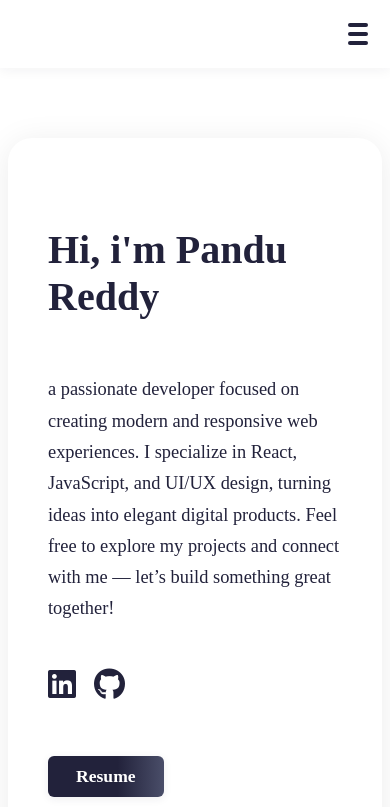
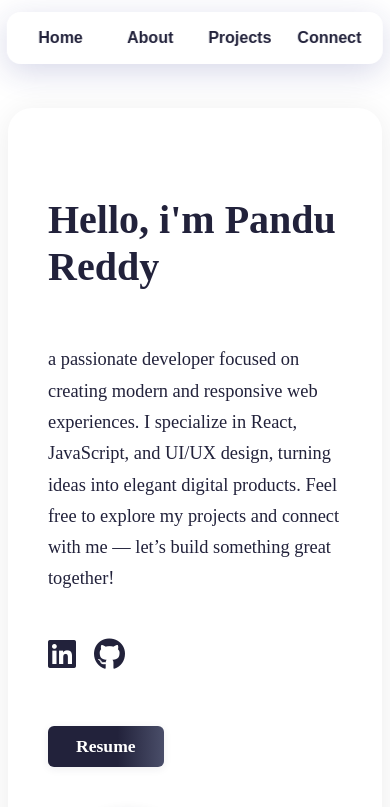
Before and after one commit to PanduReddyMannuru/Portifolio, a React (Vite) app: page / in a window 390 px wide. Shown: the top 807 px of the page. Built offline with nearby package versions, Linux system fonts and the light colour scheme.

Commit message:
modified

```diff
--- a/src/App.css
+++ b/src/App.css
@@ -30,3 +30,9 @@ footer p {
   line-height: 1.2;
   font-size: 0.95rem;
 }
+@media (max-width: 800px) {
+  body{
+     padding-top: 60px;
+  }
+
+}
--- a/src/App.jsx
+++ b/src/App.jsx
@@ -5,6 +5,7 @@ import Home from './components/Home.jsx'
 import Projects from './components/Projects.jsx'
 import { SpeedInsights } from "@vercel/speed-insights/react"
 import About from './components/About.jsx'
+import Contact from './components/Contact.jsx'
 
 const App = () => {
   const [activeSection, setActiveSection] = useState('home')
@@ -15,6 +16,7 @@ const App = () => {
       {activeSection === 'home' && <Home />}
       {activeSection === 'about' && <About />}
       {activeSection === 'projects' && <Projects />}
+      {activeSection === 'contact' && <Contact />}
       <footer>
         <p>© 2025 PanduReddyMannuru.</p>
       </footer>
--- /dev/null
+++ b/src/components/Contact.jsx
@@ -0,0 +1,54 @@
+import React, { useState } from 'react';
+import '../styles/Contact.css';
+
+const Contact = () => {
+  const [submitted, setSubmitted] = useState(false);
+
+  const handleSubmit = async (e) => {
+    e.preventDefault();
+    const form = e.target;
+    const data = new FormData(form);
+
+    await fetch(
+      'https://docs.google.com/forms/d/e/1FAIpQLScR0hPNvcTY5bUv0XgDzJx2PwXHiilNcuJnYTDS_fN1nMJkig/formResponse',
+      {
+        method: 'POST',
+        mode: 'no-cors',
+        body: data,
+      }
+    );
+    setSubmitted(true);
+    form.reset();
+  };
+
+  return (
+    <section className="contact-section">
+      <h1>Contact Me</h1>
+      <p>
+        My inbox is always open. Whether you have a question or just want to say hello, I'll try my best to get back to you!
+        Feel free to mail me about any relevant job updates.
+      </p>
+      {submitted ? (
+        <div className="thank-you">Thank you for your message!</div>
+      ) : (
+        <form onSubmit={handleSubmit}>
+          <input
+            type="email"
+            name="entry.481705659"
+            placeholder="Your email address"
+            required
+          />
+          <textarea
+            name="entry.1750904755"
+            placeholder="Your message"
+            required
+            rows={6}
+          />
+          <button type="submit">Send Message</button>
+        </form>
+      )}
+    </section>
+  );
+};
+
+export default Contact;
--- a/src/components/Header.jsx
+++ b/src/components/Header.jsx
@@ -1,31 +1,22 @@
-import React, { useState } from 'react'
+import React from 'react'
 import '../styles/Header.css'
 
 const Header = ({ onNavClick }) => {
-  const [menuOpen, setMenuOpen] = useState(false)
-
   return (
     <nav>
       <div className="nav-content">
-        <div className="nav-spacer" />
-        <button
-          className="hamburger"
-          onClick={() => setMenuOpen(!menuOpen)}
-          aria-label="Toggle navigation"
-        >
-          <span />
-          <span />
-          <span />
-        </button>
-        <ul className={menuOpen ? 'open' : ''}>
+        <ul>
           <li>
-            <button onClick={() => { onNavClick('home'); setMenuOpen(false); }}>Home</button>
+            <button onClick={() => onNavClick('home')}>Home</button>
           </li>
           <li>
-            <button onClick={() => { onNavClick('about'); setMenuOpen(false); }}>About</button>
+            <button onClick={() => onNavClick('about')}>About</button>
           </li>
           <li>
-            <button onClick={() => { onNavClick('projects'); setMenuOpen(false); }}>Projects</button>
+            <button onClick={() => onNavClick('projects')}>Projects</button>
+          </li>
+          <li>
+            <button onClick={() => onNavClick('contact')}>Connect</button>
           </li>
         </ul>
       </div>
@@ -33,4 +24,4 @@ const Header = ({ onNavClick }) => {
   )
 }
 
-export default Header
+export default Header;
--- a/src/components/Home.jsx
+++ b/src/components/Home.jsx
@@ -7,7 +7,7 @@ const Home = () => {
       <div className='home-container'>
         <div className="home-content-with-image">
           <div className="home-content">
-            <h3>Hi, i'm Pandu Reddy</h3>
+            <h3>Hello, i'm Pandu Reddy</h3>
             <p>
               a passionate developer focused on creating modern and responsive web experiences. I specialize in React, JavaScript, and UI/UX design, turning ideas into elegant digital products. Feel free to explore my projects and connect with me — let’s build something great together!
             </p>
--- /dev/null
+++ b/src/styles/Contact.css
@@ -0,0 +1,74 @@
+.contact-section {
+  max-width: 700px;
+  margin: 48px auto 0;
+  padding: 32px 16px;
+  background: #fff;
+  border-radius: 16px;
+  box-shadow: 0 4px 24px rgba(60,60,60,0.08);
+  text-align: center;
+}
+
+.contact-section h1 {
+  font-size: 3rem;
+  font-weight: 700;
+  margin-bottom: 10px;
+  color: #22223b;
+}
+
+.contact-section p {
+  max-width: 520px;
+  margin: 0 auto 28px;
+  color: #444;
+  font-size: 1.1rem;
+}
+
+.contact-section form {
+  display: flex;
+  flex-direction: column;
+  gap: 18px;
+  align-items: center;
+}
+
+.contact-section input,
+.contact-section textarea {
+  width: 100%;
+  max-width: 600px;
+  padding: 14px;
+  border-radius: 8px;
+  border: 1px solid #d4d4d4;
+  background: #f6f6fa;
+  color: #222;
+  font-size: 1rem;
+  resize: none;
+  box-sizing: border-box;
+}
+
+.contact-section textarea {
+  min-height: 120px;
+  resize: vertical;
+}
+
+.contact-section button {
+  align-self: flex-start;
+  margin-left: 50px;
+  background: #22223b;      /* Changed to match resume button color */
+  color: #f2e9e4;           /* Changed to match resume button text color */
+  border: none;
+  border-radius: 6px;
+  padding: 12px 28px;
+  font-size: 1.08rem;
+  font-weight: 600;
+  cursor: pointer;
+  margin-top: 8px;
+  transition: background 0.2s;
+}
+
+.contact-section button:hover {
+  background: #4a4e69;      /* Slightly lighter for hover, matching resume button hover */
+}
+@media (max-width: 800px) {
+.contact-section button {
+  align-self: flex-start;
+  margin-left: 0;
+    }
+}
--- a/src/styles/Header.css
+++ b/src/styles/Header.css
@@ -1,12 +1,19 @@
 nav {
   position: fixed;
-  top: 0;
-  left: 0;
-  width: 100%;
+  top: 24px;
+  left: 50%;
+  transform: translateX(-50%);
+  width: 60vw;
+  max-width: 600px;
   z-index: 100;
-  background: #fff;
-  box-shadow: 0 2px 12px rgba(34, 34, 59, 0.06);
-  padding: 18px 0;
+  background: rgba(255, 255, 255, 0.25);
+  box-shadow: 0 8px 32px 0 rgba(31, 38, 135, 0.18);
+  backdrop-filter: blur(12px);
+  -webkit-backdrop-filter: blur(12px);
+  border-radius: 18px;
+  border: 1px solid rgba(255, 255, 255, 0.22);
+  padding: 14px 0;
+  transition: background 0.3s, box-shadow 0.3s;
 }
 
 .nav-content {
@@ -28,9 +35,10 @@ nav ul {
   padding: 0;
   flex: 1;
   justify-content: center;
+  background: transparent;
+  box-shadow: none;
 }
 
-/* Style for nav buttons to look like links */
 nav ul button {
   background: none;
   border: none;
@@ -46,7 +54,7 @@ nav ul button {
 nav ul button:hover,
 nav ul button:focus {
   color: #4a4e69;
-  background: #f2f2fa;
+  background: rgba(255,255,255,0.4);
 }
 
 nav li {
@@ -67,57 +75,33 @@ nav a:focus {
   color: #4a4e69;
   border-bottom: 2px solid #4a4e69;
 }
-/* Hamburger styles */
-.hamburger {
-  display: none;
-  flex-direction: column;
-  justify-content: center;
-  gap: 5px;
-  width: 32px;
-  height: 32px;
-  background: none;
-  border: none;
-  cursor: pointer;
-  z-index: 101;
-}
 
-.hamburger span {
-  display: block;
-  height: 4px;
-  width: 100%;
-  background: #22223b;
-  border-radius: 2px;
-  transition: 0.3s;
-}
-
-/* Responsive nav */
+/* Responsive nav for mobile */
 @media (max-width: 800px) {
-  .hamburger {
-    display: flex;
+  nav {
+    top: 12px;
+    width: 96vw;
+    padding: 2px 0;
+    border-radius: 14px;
   }
   .nav-content {
-    padding: 0 16px;
+    padding: 0 8px;
   }
   nav ul {
-    position: absolute;
-    top: 60px;
-    left: 0;
-    right: 0;
-    background: #fff;
-    flex-direction: column;
-    align-items: flex-start;
     gap: 0;
-    padding: 16px 0;
+    padding: 0;
     margin: 0;
-    display: none;
-    box-shadow: 0 4px 24px rgba(34,34,59,0.08);
-    z-index: 100;
-  }
-  nav ul.open {
-    display: flex;
+    background: rgba(255,255,255,0.85);
+    backdrop-filter: blur(10px);
+    border-radius: 0;
   }
   nav ul li {
     width: 100%;
-    padding: 12px 24px;
+    padding: 8px 0; /* Reduce horizontal padding */
+    text-align: center;
+  }
+  nav ul button {
+    font-size: 1rem; /* Slightly smaller font */
+    padding: 6px 8px; /* Reduce button padding */
   }
 }
--- a/src/styles/Projects.css
+++ b/src/styles/Projects.css
@@ -1,6 +1,6 @@
 .projects-container {
   max-width: 800px;
-  margin: 60px auto 0 auto;
+  margin: 30px auto 0 auto;
   padding: 32px 28px;
   background: #fff;
   border-radius: 14px;
--- a/src/styles/Skills.css
+++ b/src/styles/Skills.css
@@ -1,6 +1,6 @@
 .skills-container {
   max-width: 700px;
-  margin: 60px auto 0 auto;
+  margin: 30px auto 0 auto;
   padding: 32px 28px;
   background: #fff;
   border-radius: 14px;
```
